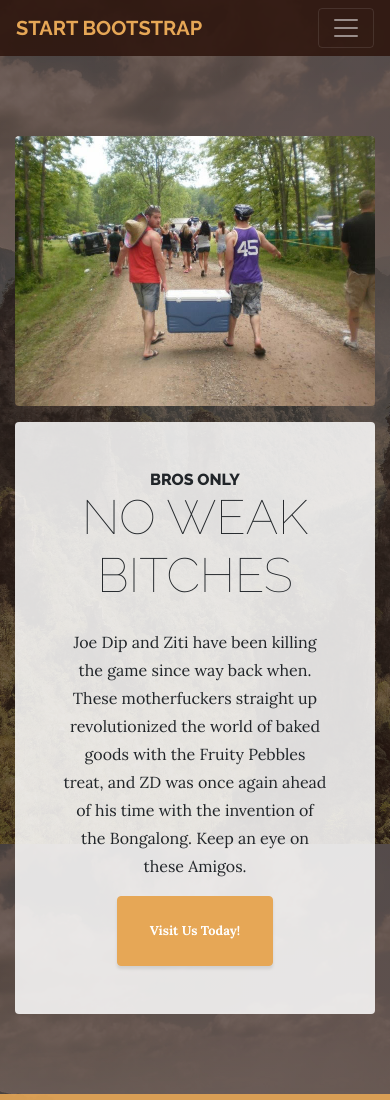
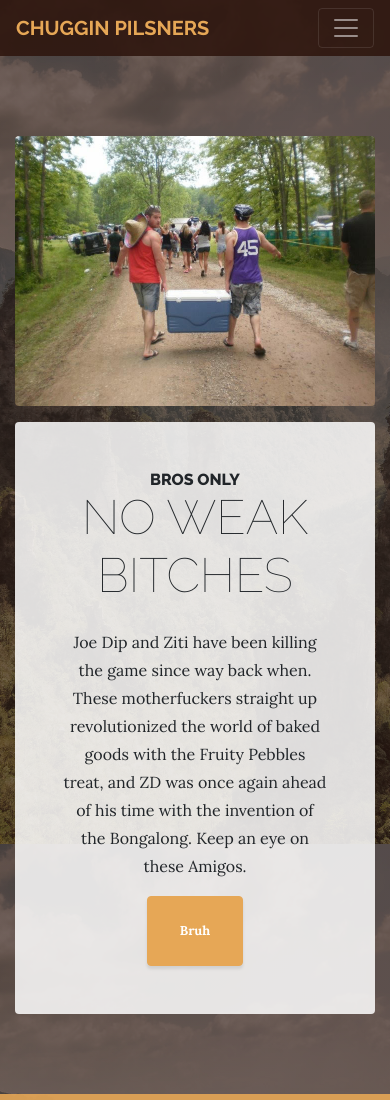
Before and after one commit to JoeDip/Broveralls, a website: page index.html in a window 390 px wide. Shown: the top 1100 px of the page. Drawn offline with Linux system fonts and the light colour scheme.

Commit message:
Title
Title Change

```diff
--- a/index.html
+++ b/index.html
@@ -8,7 +8,7 @@
     <meta name="description" content="">
     <meta name="author" content="">
 
-    <title>Business Casual - Start Bootstrap Theme</title>
+    <title>Broveralls - Lounging Revolutionalized</title>
 
     <!-- Bootstrap core CSS -->
     <link href="vendor/bootstrap/css/bootstrap.min.css" rel="stylesheet">
@@ -32,7 +32,7 @@
     <!-- Navigation -->
     <nav class="navbar navbar-expand-lg navbar-dark py-lg-4" id="mainNav">
       <div class="container">
-        <a class="navbar-brand text-uppercase text-expanded font-weight-bold d-lg-none" href="#">Start Bootstrap</a>
+        <a class="navbar-brand text-uppercase text-expanded font-weight-bold d-lg-none" href="#">Chuggin Pilsners</a>
         <button class="navbar-toggler" type="button" data-toggle="collapse" data-target="#navbarResponsive" aria-controls="navbarResponsive" aria-expanded="false" aria-label="Toggle navigation">
           <span class="navbar-toggler-icon"></span>
         </button>
@@ -69,7 +69,7 @@
             <p class="mb-3">Joe Dip and Ziti have been killing the game since way back when.  These motherfuckers straight up revolutionized the world of baked goods with the Fruity Pebbles treat, and ZD was once again ahead of his time with the invention of the Bongalong.  Keep an eye on these Amigos.
             </p>
             <div class="intro-button mx-auto">
-              <a class="btn btn-primary btn-xl" href="#">Visit Us Today!</a>
+              <a class="btn btn-primary btn-xl" href="#">Bruh</a>
             </div>
           </div>
         </div>
```
